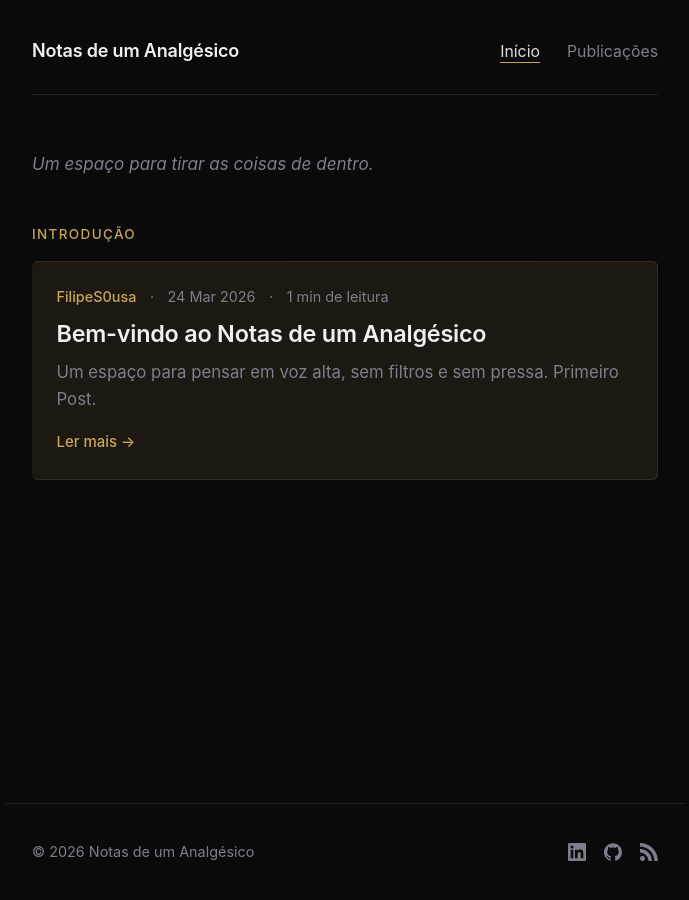
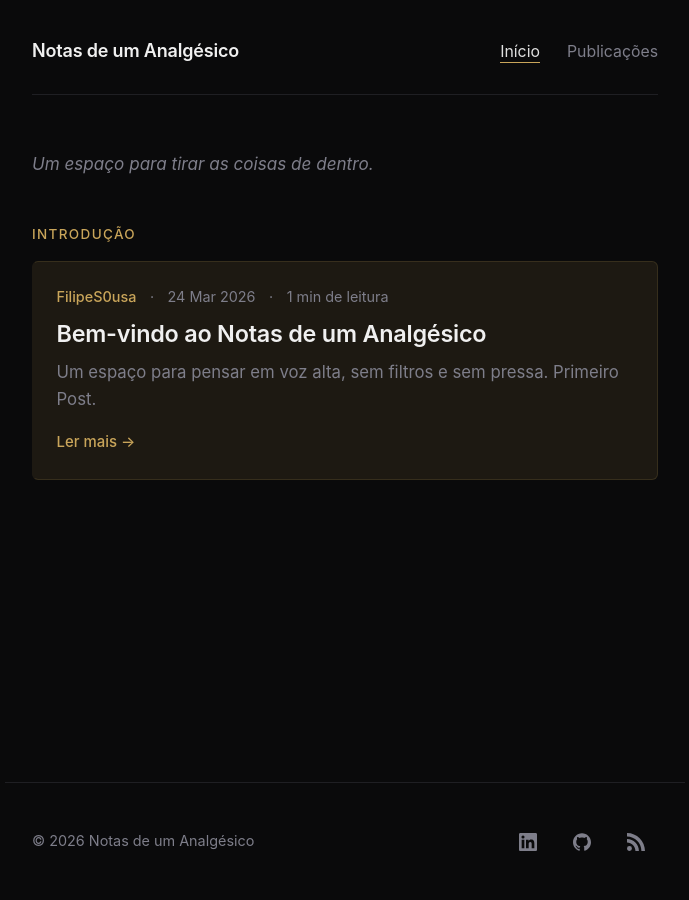
Before and after one commit to FilipeS0usa/blog, a Jekyll site: the page built from index.md, in a window 1280 px wide. Shown: the whole page, without its empty margins (295-984 px from the left). Built offline with Jekyll 4.4.1, drawn with Linux system fonts in a browser that asks for light colours.

Commit message:
Improve footer social icons for mobile usability
- Expand touch targets to 44x44px minimum (WCAG 2.5.8)
- Center-align footer on mobile for better thumb reach
- Add :active state for tap feedback on touch devices
- Increase vertical gap between copyright and icons when stacked
- Add safe-area-inset-bottom for gesture navigation bars
- Add title attributes for tooltip context on desktop

Co-Authored-By: Claude Opus 4.6 <noreply@anthropic.com>

```diff
--- a/_layouts/default.html
+++ b/_layouts/default.html
@@ -39,16 +39,16 @@
     <p>© {{ 'now' | date: '%Y' }} {{ site.title }}</p>
     <nav class="footer-socials" aria-label="Redes sociais">
       {% if site.social.linkedin %}
-      <a href="{{ site.social.linkedin }}" target="_blank" rel="noopener noreferrer" aria-label="LinkedIn">
+      <a href="{{ site.social.linkedin }}" target="_blank" rel="noopener noreferrer" aria-label="LinkedIn" title="LinkedIn">
         <svg width="18" height="18" viewBox="0 0 24 24" fill="currentColor" aria-hidden="true"><path d="M20.447 20.452h-3.554v-5.569c0-1.328-.027-3.037-1.852-3.037-1.853 0-2.136 1.445-2.136 2.939v5.667H9.351V9h3.414v1.561h.046c.477-.9 1.637-1.85 3.37-1.85 3.601 0 4.267 2.37 4.267 5.455v6.286zM5.337 7.433a2.062 2.062 0 01-2.063-2.065 2.064 2.064 0 112.063 2.065zm1.782 13.019H3.555V9h3.564v11.452zM22.225 0H1.771C.792 0 0 .774 0 1.729v20.542C0 23.227.792 24 1.771 24h20.451C23.2 24 24 23.227 24 22.271V1.729C24 .774 23.2 0 22.222 0h.003z"/></svg>
       </a>
       {% endif %}
       {% if site.social.github %}
-      <a href="{{ site.social.github }}" target="_blank" rel="noopener noreferrer" aria-label="GitHub">
+      <a href="{{ site.social.github }}" target="_blank" rel="noopener noreferrer" aria-label="GitHub" title="GitHub">
         <svg width="18" height="18" viewBox="0 0 24 24" fill="currentColor" aria-hidden="true"><path d="M12 .297c-6.63 0-12 5.373-12 12 0 5.303 3.438 9.8 8.205 11.385.6.113.82-.258.82-.577 0-.285-.01-1.04-.015-2.04-3.338.724-4.042-1.61-4.042-1.61C4.422 18.07 3.633 17.7 3.633 17.7c-1.087-.744.084-.729.084-.729 1.205.084 1.838 1.236 1.838 1.236 1.07 1.835 2.809 1.305 3.495.998.108-.776.417-1.305.76-1.605-2.665-.3-5.466-1.332-5.466-5.93 0-1.31.465-2.38 1.235-3.22-.135-.303-.54-1.523.105-3.176 0 0 1.005-.322 3.3 1.23.96-.267 1.98-.399 3-.405 1.02.006 2.04.138 3 .405 2.28-1.552 3.285-1.23 3.285-1.23.645 1.653.24 2.873.12 3.176.765.84 1.23 1.91 1.23 3.22 0 4.61-2.805 5.625-5.475 5.92.42.36.81 1.096.81 2.22 0 1.606-.015 2.896-.015 3.286 0 .315.21.69.825.57C20.565 22.092 24 17.592 24 12.297c0-6.627-5.373-12-12-12"/></svg>
       </a>
       {% endif %}
-      <a href="{{ '/feed.xml' | relative_url }}" aria-label="RSS Feed">
+      <a href="{{ '/feed.xml' | relative_url }}" aria-label="RSS Feed" title="RSS Feed">
         <svg width="18" height="18" viewBox="0 0 24 24" fill="currentColor" aria-hidden="true"><path d="M19.199 24C19.199 13.467 10.533 4.8 0 4.8V0c13.165 0 24 10.835 24 24h-4.801zM3.291 17.415a3.3 3.3 0 013.293 3.295A3.303 3.303 0 013.283 24C1.47 24 0 22.526 0 20.71a3.286 3.286 0 013.291-3.295zM15.909 24h-4.665c0-6.169-5.075-11.245-11.244-11.245V8.09c8.727 0 15.909 7.184 15.909 15.91z"/></svg>
       </a>
     </nav>
--- a/assets/css/style.css
+++ b/assets/css/style.css
@@ -202,7 +202,7 @@ html {
 .footer-socials {
   display: flex;
   align-items: center;
-  gap: 1rem;
+  gap: 0.5rem;
 }
 
 .footer-socials a {
@@ -210,11 +210,21 @@ html {
   text-decoration: none;
   display: flex;
   align-items: center;
-  transition: color 0.2s ease;
+  justify-content: center;
+  min-width: 44px;
+  min-height: 44px;
+  padding: 0.75rem;
+  border-radius: 8px;
+  transition: color 0.2s ease, background-color 0.2s ease;
 }
 
 .footer-socials a:hover {
   color: var(--accent);
+}
+
+.footer-socials a:active {
+  color: var(--accent);
+  background: var(--accent-dim);
 }
 
 /* ── Home / latest post ── */
@@ -761,7 +771,15 @@ main {
 
   .site-footer {
     flex-direction: column;
-    align-items: flex-start;
+    align-items: center;
+    text-align: center;
+    gap: 0.75rem;
+    padding-bottom: calc(2rem + env(safe-area-inset-bottom, 0px));
+  }
+
+  .footer-socials {
+    margin-left: -0.75rem;
+    margin-right: -0.75rem;
   }
 }
 
```
